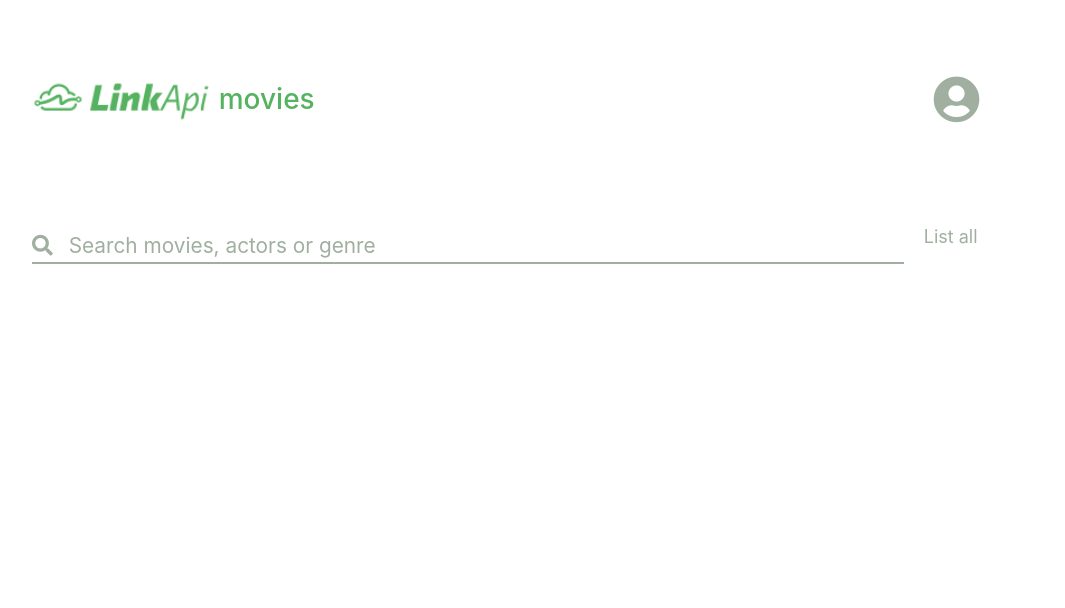
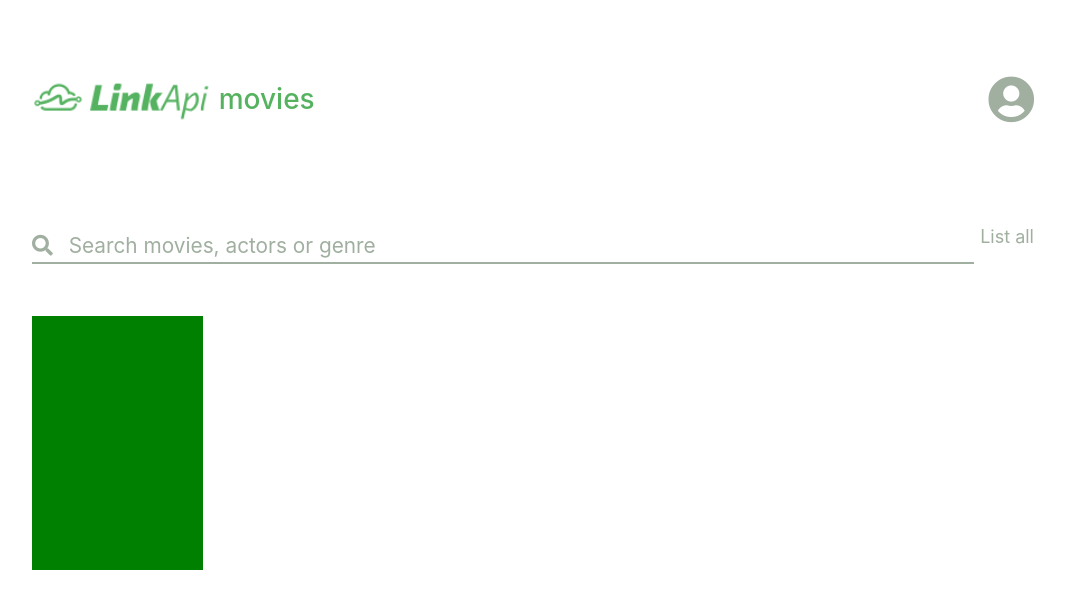
Before and after one commit to jpedrodealmeida/kapimovie, an Angular app in the folder front/kapimovie/: page /movies in a window 1280 px wide. Shown: the top 608 px of the page, without its empty margins (107-1172 px from the left). Built offline with nearby package versions, Linux system fonts and the light colour scheme.

Commit message:
creating list generic and css ajusts

```diff
--- a/front/kapimovie/src/app/views/movie-components/movie-list-all/movie-list-all.component.html
+++ b/front/kapimovie/src/app/views/movie-components/movie-list-all/movie-list-all.component.html
@@ -1,2 +1,8 @@
 <app-movie-top-bar></app-movie-top-bar>
-<app-movie-search></app-movie-search>
+<div class="list-all-structure">
+    <div class="search-input">
+        <app-movie-search></app-movie-search>
+    </div>
+
+    <app-movie-list-generic></app-movie-list-generic>
+</div>
--- a/front/kapimovie/src/app/views/movie-components/movie-list-all/movie-list-all.component.scss
+++ b/front/kapimovie/src/app/views/movie-components/movie-list-all/movie-list-all.component.scss
@@ -0,0 +1,6 @@
+.list-all-structure{
+
+}
+.search-input{
+    margin-bottom: 52px;
+}
--- /dev/null
+++ b/front/kapimovie/src/app/views/movie-components/movie-list-generic/movie-list-generic.component.html
@@ -0,0 +1,5 @@
+<div class="list-generic-structure">
+    <div class="movie-card">
+
+    </div>
+</div>
--- /dev/null
+++ b/front/kapimovie/src/app/views/movie-components/movie-list-generic/movie-list-generic.component.scss
@@ -0,0 +1,12 @@
+.list-generic-structure{
+    display: grid;
+    grid-template-columns: repeat(6, 16%);
+    grid-gap: 11px;
+}
+.movie-card{
+    width: 100%;
+    min-width: 171px;
+    height: 18vw;
+    min-height: 254px;
+    background-color: green;
+}
--- /dev/null
+++ b/front/kapimovie/src/app/views/movie-components/movie-list-generic/movie-list-generic.component.ts
@@ -0,0 +1,15 @@
+import { Component, OnInit } from '@angular/core';
+
+@Component({
+  selector: 'app-movie-list-generic',
+  templateUrl: './movie-list-generic.component.html',
+  styleUrls: ['./movie-list-generic.component.scss']
+})
+export class MovieListGenericComponent implements OnInit {
+
+  constructor() { }
+
+  ngOnInit(): void {
+  }
+
+}
--- a/front/kapimovie/src/app/views/movie-components/movie-search/movie-search.component.scss
+++ b/front/kapimovie/src/app/views/movie-components/movie-search/movie-search.component.scss
@@ -64,8 +64,7 @@ $gray: #A0AFA0;
 
 .search-structure{
     display: grid;
-    grid-template-columns: 87% 10%;
-    grid-gap: 2%;
+    grid-template-columns: 94% 6%;
     .fas{
         margin-right: 10px;
     }
@@ -73,6 +72,7 @@ $gray: #A0AFA0;
 
 .screen-name{
     align-self: center;
+    text-align: end;
     color: #A0AFA0;
     font-size: 18px;
 }
--- a/front/kapimovie/src/app/views/movie-components/movie-top-bar/movie-top-bar.component.scss
+++ b/front/kapimovie/src/app/views/movie-components/movie-top-bar/movie-top-bar.component.scss
@@ -6,6 +6,7 @@
 .user-icon{
     font-size: 47px;
     color: #A0AFA0;
+    text-align: end;
     .fas{
         cursor: pointer;
     }
--- a/front/kapimovie/src/app/views/movie-components/movie.module.ts
+++ b/front/kapimovie/src/app/views/movie-components/movie.module.ts
@@ -5,6 +5,7 @@ import { MovieListFavoriteComponent } from './movie-list-favorite/movie-list-fav
 import { MovieDetailsComponent } from './movie-details/movie-details.component';
 import { MovieTopBarComponent } from './movie-top-bar/movie-top-bar.component';
 import { MovieSearchComponent } from './movie-search/movie-search.component';
+import { MovieListGenericComponent } from './movie-list-generic/movie-list-generic.component';
 
 
 
@@ -14,7 +15,8 @@ import { MovieSearchComponent } from './movie-search/movie-search.component';
     MovieListFavoriteComponent,
     MovieDetailsComponent,
     MovieTopBarComponent,
-    MovieSearchComponent
+    MovieSearchComponent,
+    MovieListGenericComponent
   ],
   imports: [
     CommonModule
```
Also changed, not shown: 1 other file (tests, documents, lock files or other folders).
